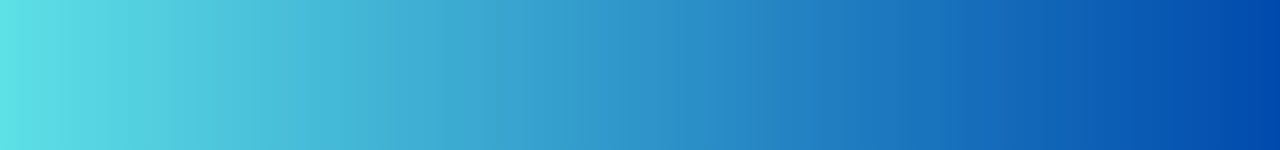
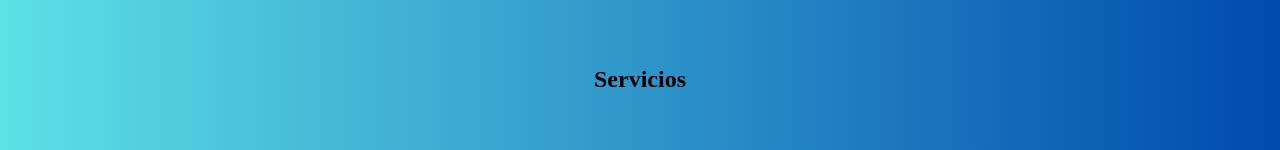
Before and after one commit to Lavanderia-Aqua-Elite/LandingPage_AquaElite, a React (Vite) app: page / in a window 1280 px wide. Shown: the part 802-952 px from the top of the page. Built offline with nearby package versions, Linux system fonts and the light colour scheme.

Commit message:
Dando estructura al Page de servicio

```diff
--- a/src/components/SubTitle.jsx
+++ b/src/components/SubTitle.jsx
@@ -1,4 +1,5 @@
 // Importa los modulos necesarios
+import classes from '../styles/SubTitle.module.css';
 
 // Exporta y crea el componente por defecto
 export default function SubTitle({ subtitle }) {
--- a/src/pages/WhatWeDo.jsx
+++ b/src/pages/WhatWeDo.jsx
@@ -1,4 +1,5 @@
 // Importa los modulos necesarios
+import SubTitle from '../components/SubTitle';
 import classes from '../styles/WhatWeDo.module.css';
 
 // Exporta por defecto y crea el componente
@@ -7,7 +8,9 @@ export default function WhatWeDo() {
         <div className={classes.contentService}>
 
             <section className="sectionService">
-
+                    <div>
+                        <SubTitle subtitle="Servicios" />
+                    </div>
             </section>
         </div>
     )
--- a/src/styles/SubTitle.module.css
+++ b/src/styles/SubTitle.module.css
@@ -7,4 +7,5 @@
     justify-content: center;
     align-items: center;
     text-align: center;
+    margin-top: -22rem;
 }
```
